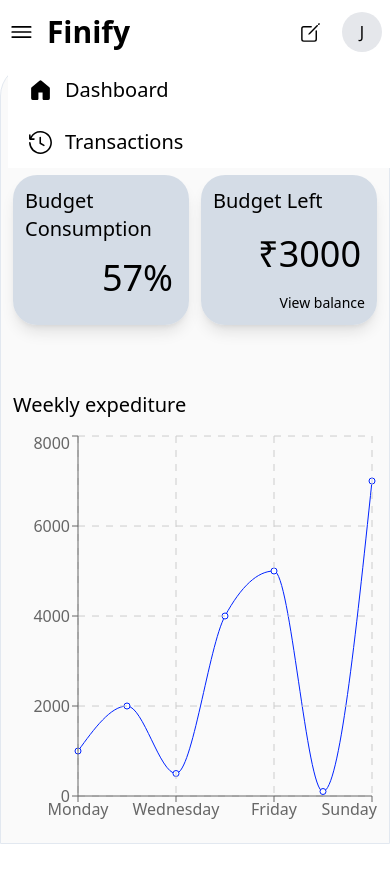
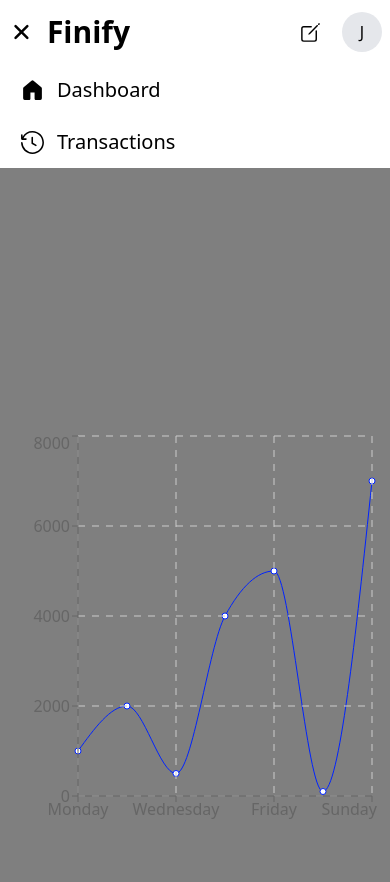
Before and after one commit to dhruvkaushik305/Finify, a Next.js app: page /dashboard in a window 390 px wide. Both pictures are taken after a click on the icon 21 px from the left and 32 px from the top of the page. Shown: the top 882 px of the page. Before the commit the page ends 844 px from the top, so only its background shows below. Built offline with nearby package versions, Linux system fonts and the light colour scheme.

Commit message:
added hamburger close button and shadow overlay. overlay still isn't perfect

```diff
--- a/app/dashboard/HamburgerMenu.tsx
+++ b/app/dashboard/HamburgerMenu.tsx
@@ -1,19 +1,33 @@
 "use client";
 import React from "react";
-import { IoMenuOutline } from "react-icons/io5";
+import { IoClose, IoMenuOutline } from "react-icons/io5";
 import NavItems from "./NavItems";
 export default function HamburgerMenu() {
   const [isOpen, setIsOpen] = React.useState(false);
   return (
     <>
-      <IoMenuOutline
-        size={30}
-        className="lg:hidden"
-        onClick={() => setIsOpen(!isOpen)}
-      />
+      {isOpen ? (
+        <IoClose
+          size={30}
+          className="lg:hidden"
+          onClick={() => setIsOpen(false)}
+        />
+      ) : (
+        <IoMenuOutline
+          size={30}
+          className="lg:hidden"
+          onClick={() => setIsOpen(true)}
+        />
+      )}
       {isOpen && (
-        <div className="absolute top-[4rem] bg-white w-full lg:hidden">
-          <NavItems />
+        <div className="absolute top-[4rem] left-0 bg-white w-full lg:hidden h-screen">
+          <div className="h-fit">
+            <NavItems />
+          </div>
+          <div
+            className="h-full bg-black/50 absolute w-full"
+            onClick={() => setIsOpen(false)}
+          ></div>
         </div>
       )}
     </>
```
